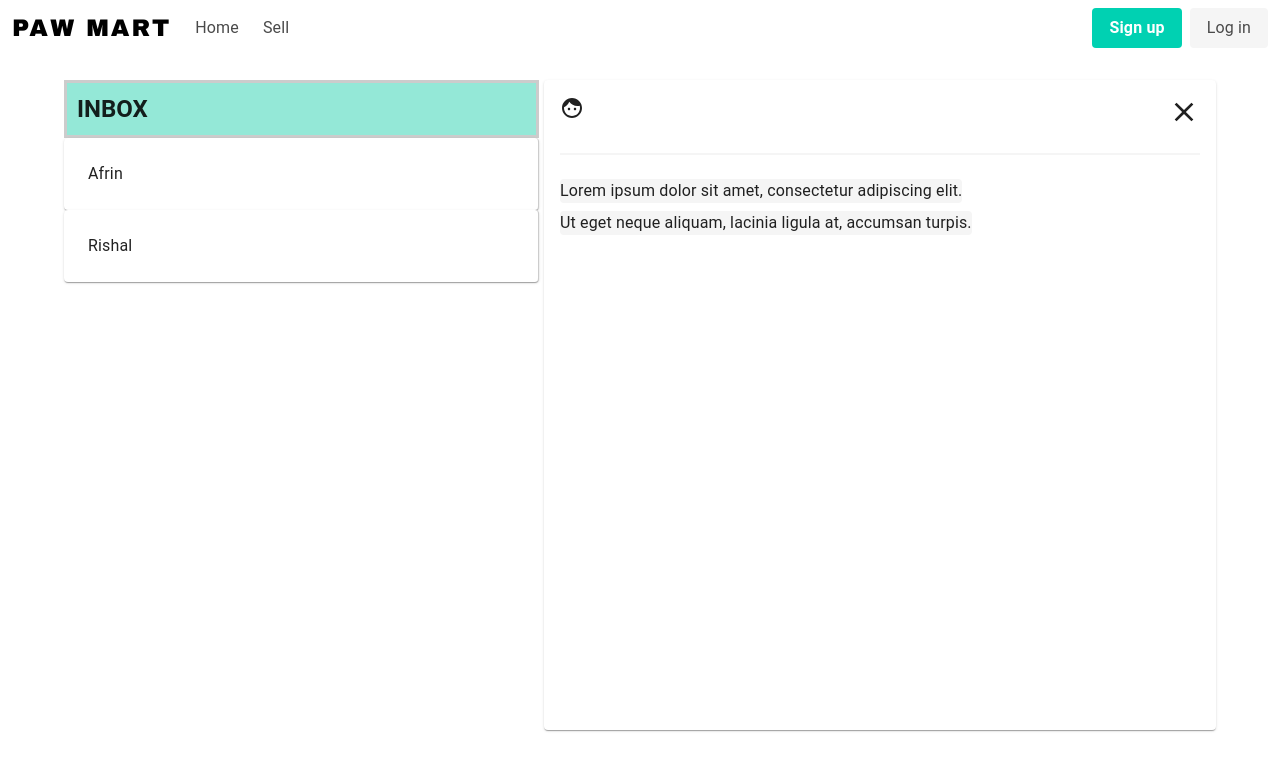
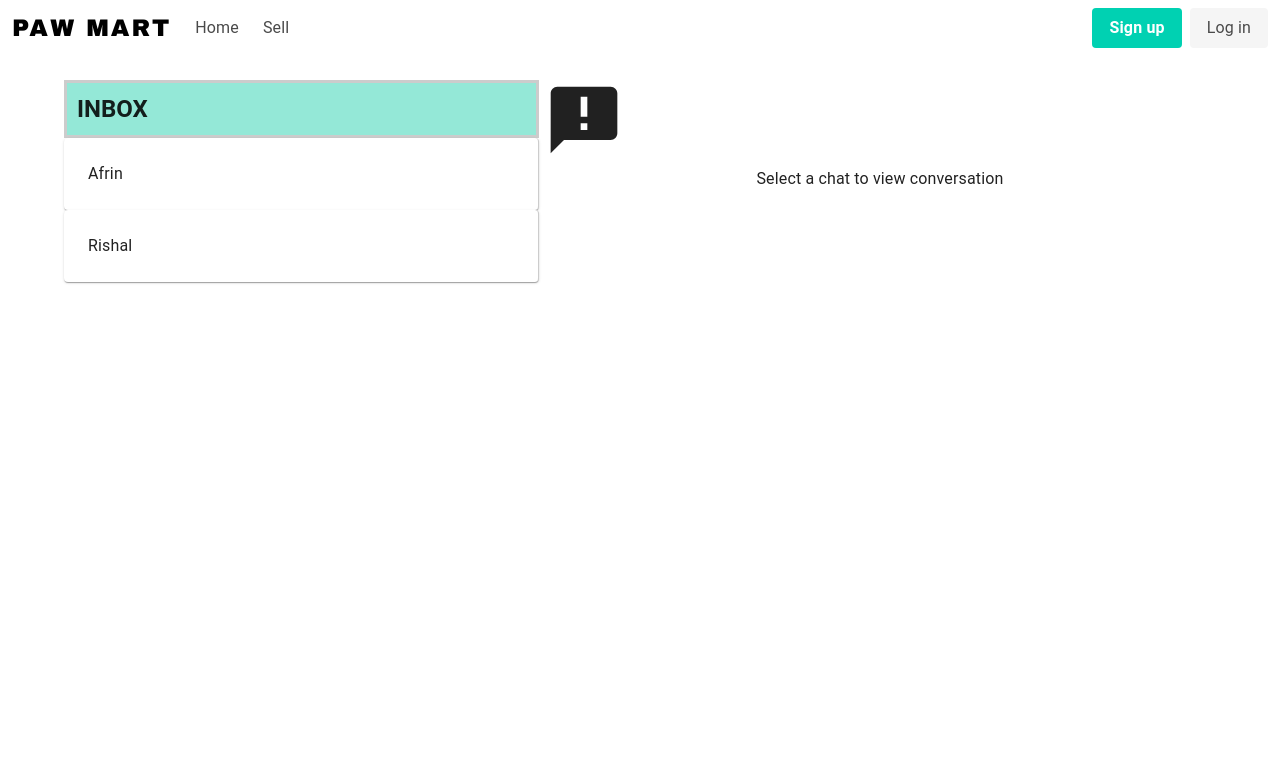
Before and after one commit to Rish-XO/paw-mart-frontend, a React (Create React App) app: page /chat in a window 1280 px wide. Shown: the top 770 px of the page. Built offline with nearby package versions, Linux system fonts and the light colour scheme; no server answers.

Commit message:
onto logo

```diff
--- /dev/null
+++ b/src/components/Chat/ChatFiller.css
@@ -0,0 +1,6 @@
+.filler {
+    display: flex;
+    /* justify-content: center; */
+    flex-direction: column;
+    align-items: center;
+}
--- /dev/null
+++ b/src/components/Chat/ChatFiller.js
@@ -0,0 +1,16 @@
+import React from 'react'
+import AnnouncementIcon from "@mui/icons-material/Announcement";
+import { Typography } from '@mui/material';
+
+function ChatFiller() {
+  return (
+    <div className='filler'>
+      <AnnouncementIcon sx={{fontSize: '5rem'}} />
+      <Typography align='center'>
+      Select a chat to view conversation
+      </Typography>
+    </div>
+  )
+}
+
+export default ChatFiller
--- a/src/components/Chat/ChatPage.js
+++ b/src/components/Chat/ChatPage.js
@@ -2,12 +2,13 @@ import React, { useEffect, useState } from "react";
 import { Box, Container, Grid, Paper, Typography } from "@mui/material";
 import FaceIcon from "@mui/icons-material/Face";
 import CloseIcon from "@mui/icons-material/Close";
-import AnnouncementIcon from "@mui/icons-material/Announcement";
+
 import "./ChatPage.css";
+import ChatFiller from "./ChatFiller";
 
 const ChatPage = () => {
   const [selectedChat, setSelectedChat] = useState("");
-  const [chatIsClosed, setChatIsClosed] = useState(false);
+  const [chatIsClosed, setChatIsClosed] = useState(true);
 
   useEffect(() => {
     const storedChat = localStorage.getItem("selectedChat");
@@ -29,6 +30,7 @@ const ChatPage = () => {
 
   const chatCloseBtnHandler = () => {
     setChatIsClosed(true);
+    localStorage.removeItem("selectedChat")
     setSelectedChat("");
   };
   return (
@@ -58,8 +60,10 @@ const ChatPage = () => {
         </Grid>
 
         {/* the chat writing space */}
-        {!chatIsClosed && (
-          <Grid item xs={7}>
+        <Grid item xs={7}>
+          {chatIsClosed ? (
+            <ChatFiller />
+          ) : (
             <Paper className="chat-content">
               <Box sx={{ display: "flex", justifyContent: "space-between" }}>
                 <Typography variant="h6" className="chat-header">
@@ -103,8 +107,8 @@ const ChatPage = () => {
               </div>
               {/* Add more chat bubbles */}
             </Paper>
-          </Grid>
-        )}
+          )}
+        </Grid>
       </Grid>
     </Container>
   );
```
